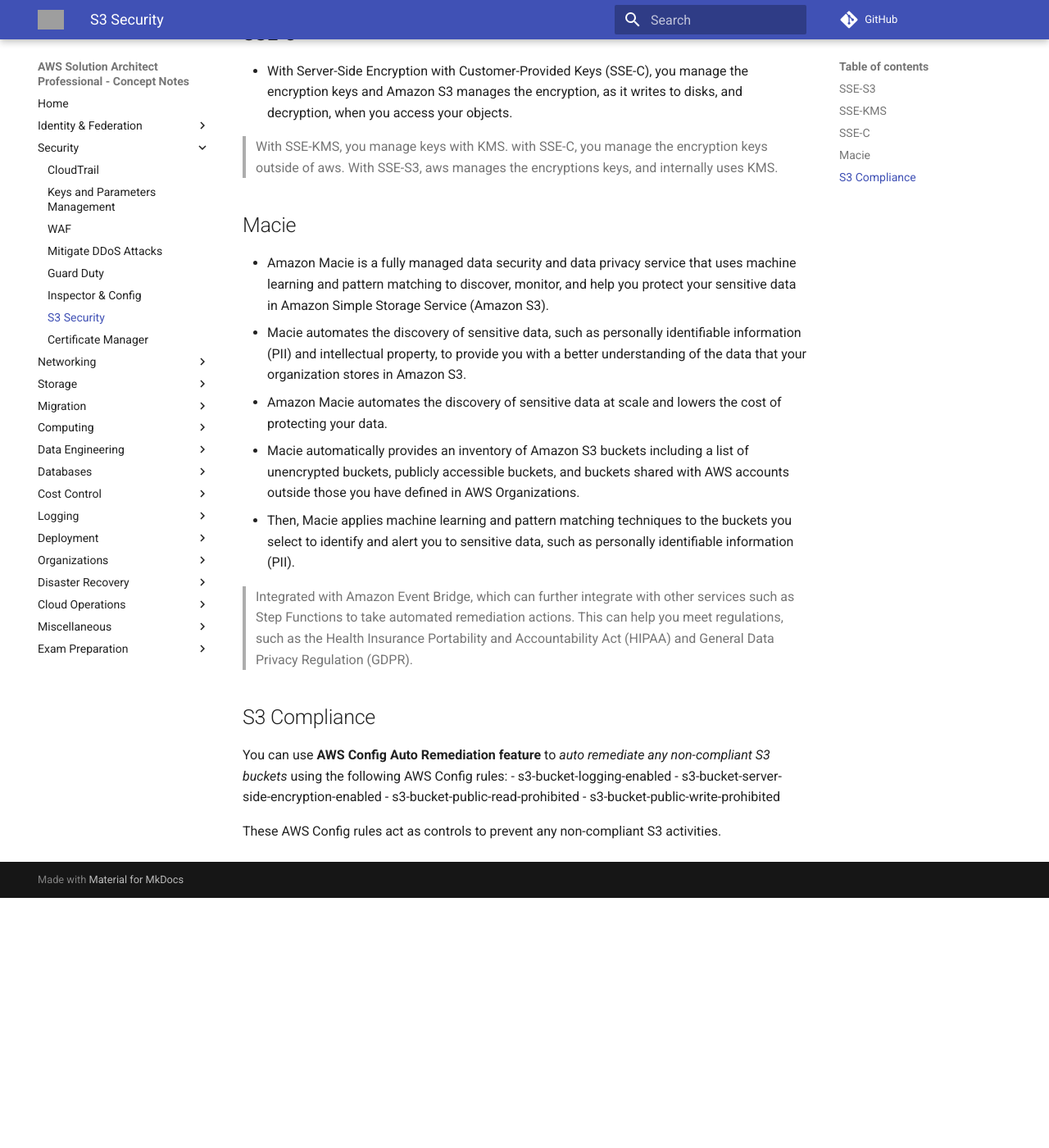
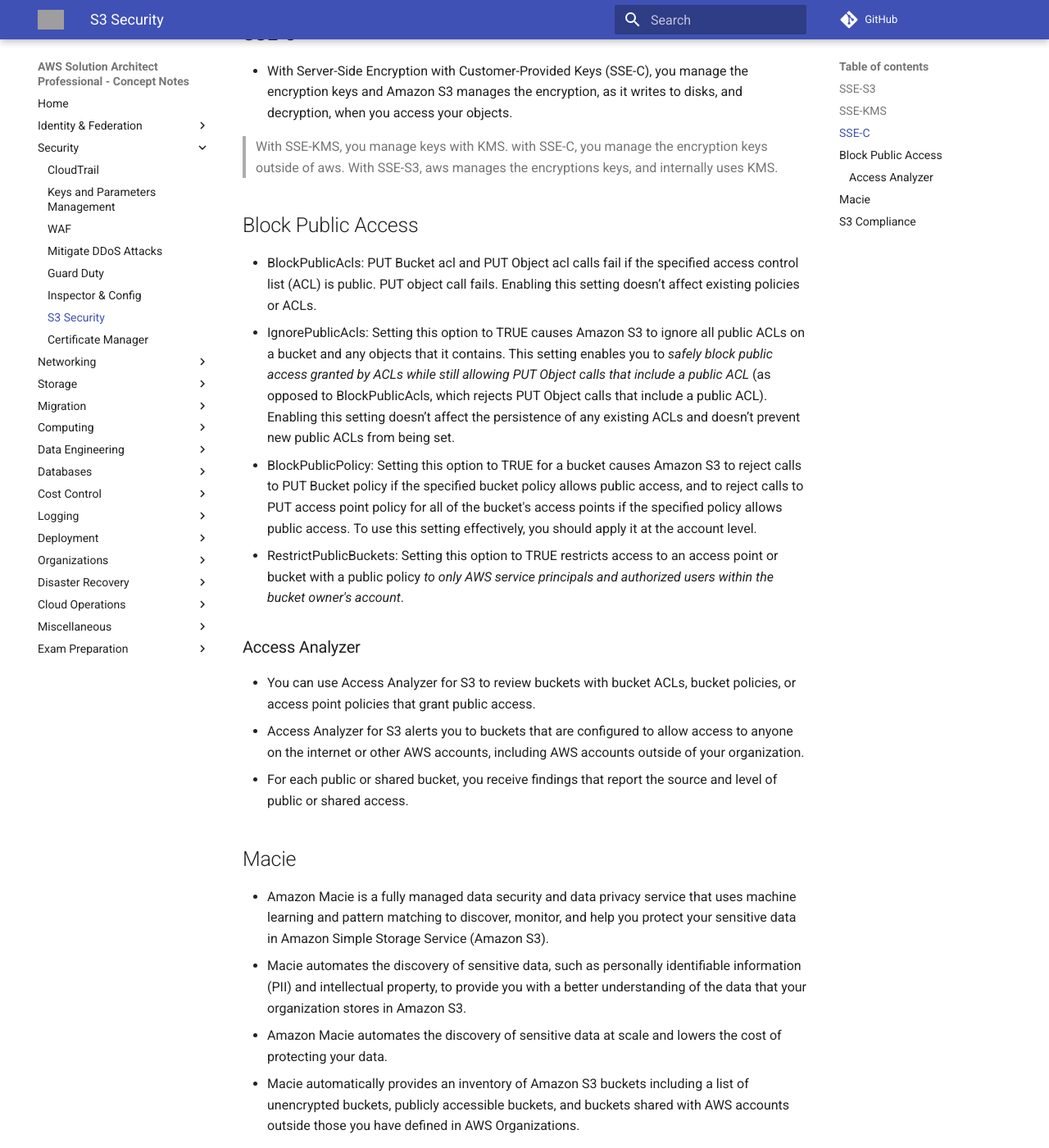
Before and after one commit to jeyabalajis/aws-certified-sa-pro-notes, an MkDocs documentation site: the page built from docs/security/s3_security.md, in a window 1280 px wide and 1400 px high, scrolled down 779 px. Shown: the whole window at 82% size. Built offline with MkDocs 1.6.1 and Material for MkDocs 9.7.7, drawn with Linux system fonts in a browser that asks for light colours; comment, search, counter and statistics services are not loaded; before the commit the page ends 1874 px from its top, so only the background shows below that; grey boxes are pictures that could not be loaded.

Commit message:
Update s3_security.md

```diff
--- a/docs/security/s3_security.md
+++ b/docs/security/s3_security.md
@@ -20,6 +20,19 @@
 
 > With SSE-KMS, you manage keys with KMS. with SSE-C, you manage the encryption keys outside of aws. With SSE-S3, aws manages the encryptions keys, and internally uses KMS.
 
+## Block Public Access
+
+- BlockPublicAcls: PUT Bucket acl and PUT Object acl calls fail if the specified access control list (ACL) is public. PUT object call fails. Enabling this setting doesn’t affect existing policies or ACLs.
+- IgnorePublicAcls: Setting this option to TRUE causes Amazon S3 to ignore all public ACLs on a bucket and any objects that it contains. This setting enables you to _safely block public access granted by ACLs while still allowing PUT Object calls that include a public ACL_ (as opposed to BlockPublicAcls, which rejects PUT Object calls that include a public ACL). Enabling this setting doesn’t affect the persistence of any existing ACLs and doesn’t prevent new public ACLs from being set.
+- BlockPublicPolicy: Setting this option to TRUE for a bucket causes Amazon S3 to reject calls to PUT Bucket policy if the specified bucket policy allows public access, and to reject calls to PUT access point policy for all of the bucket's access points if the specified policy allows public access. To use this setting effectively, you should apply it at the account level.
+- RestrictPublicBuckets: Setting this option to TRUE restricts access to an access point or bucket with a public policy _to only AWS service principals and authorized users within the bucket owner's account_.
+
+### Access Analyzer
+
+- You can use Access Analyzer for S3 to review buckets with bucket ACLs, bucket policies, or access point policies that grant public access.
+- Access Analyzer for S3 alerts you to buckets that are configured to allow access to anyone on the internet or other AWS accounts, including AWS accounts outside of your organization.
+- For each public or shared bucket, you receive findings that report the source and level of public or shared access.
+
 ## Macie
 
 - Amazon Macie is a fully managed data security and data privacy service that uses machine learning and pattern matching to discover, monitor, and help you protect your sensitive data in Amazon Simple Storage Service (Amazon S3).
```
